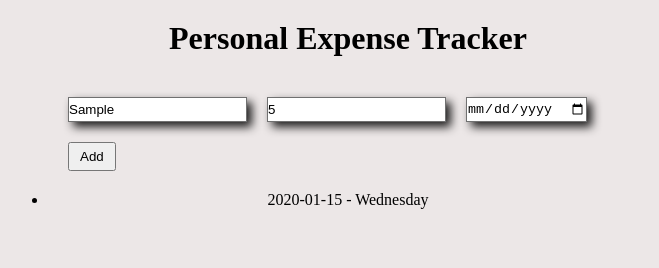
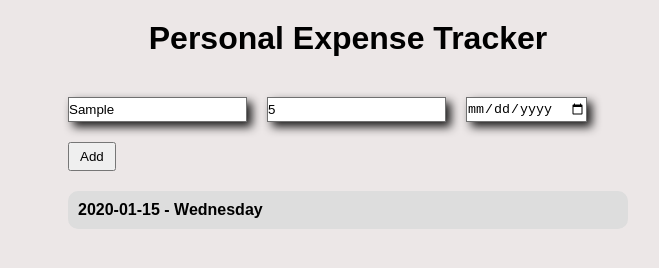
Before and after one commit to Naimul013/Javascript-Projects, a plain HTML site: page p-6 futher(expense tracker)/index.html in a window 1280 px wide. Both pictures are taken after typing "Sample", "5", "2020-01-15" into the empty fields and a click on the button "Add". Shown: the whole page, without its empty margins (292-951 px from the left). Drawn offline with Linux system fonts and the light colour scheme.

Commit message:
date list styled

```diff
--- a/p-6 futher(expense tracker)/style.css
+++ b/p-6 futher(expense tracker)/style.css
@@ -9,6 +9,7 @@ body{
   margin: 0 auto;
   text-align: center;
   background-color: #ece7e7;
+  font-family: sans-serif;
 }
 
 header {
@@ -36,3 +37,17 @@ header {
 button{
   padding: 5px 10px;
 }
+
+#date-list{
+  list-style: none;
+  text-align: left;
+  margin: 20px;
+}
+
+#date-list li{
+  background-color: #ddd;
+  margin: 10px 0;
+  padding: 10px;
+  border-radius: 10px;
+  font-weight: bolder;
+}
```
